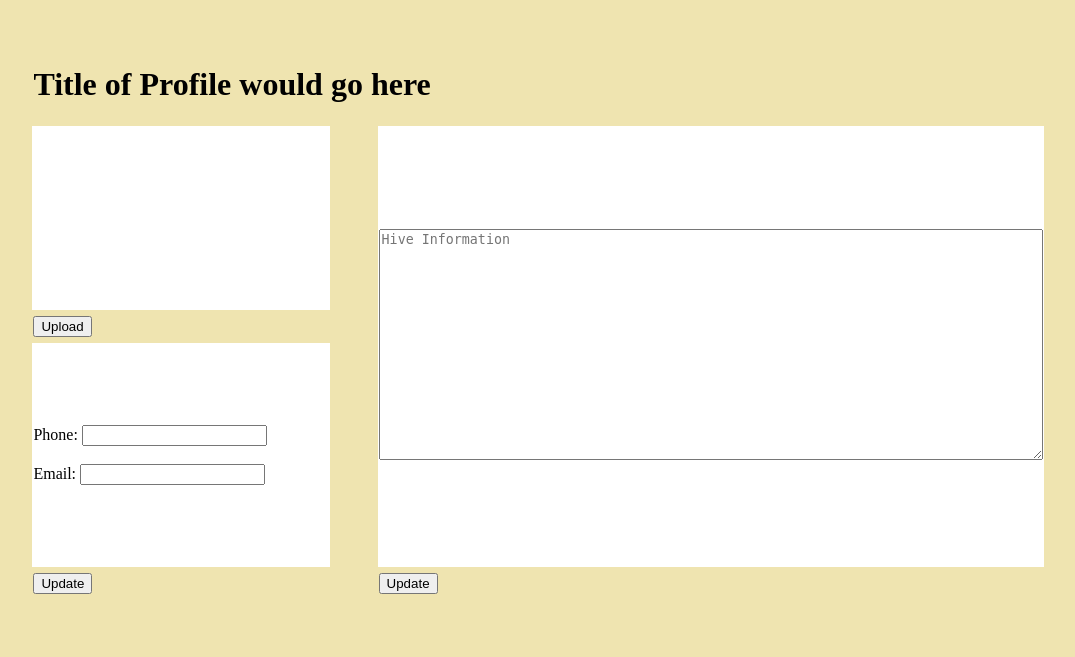
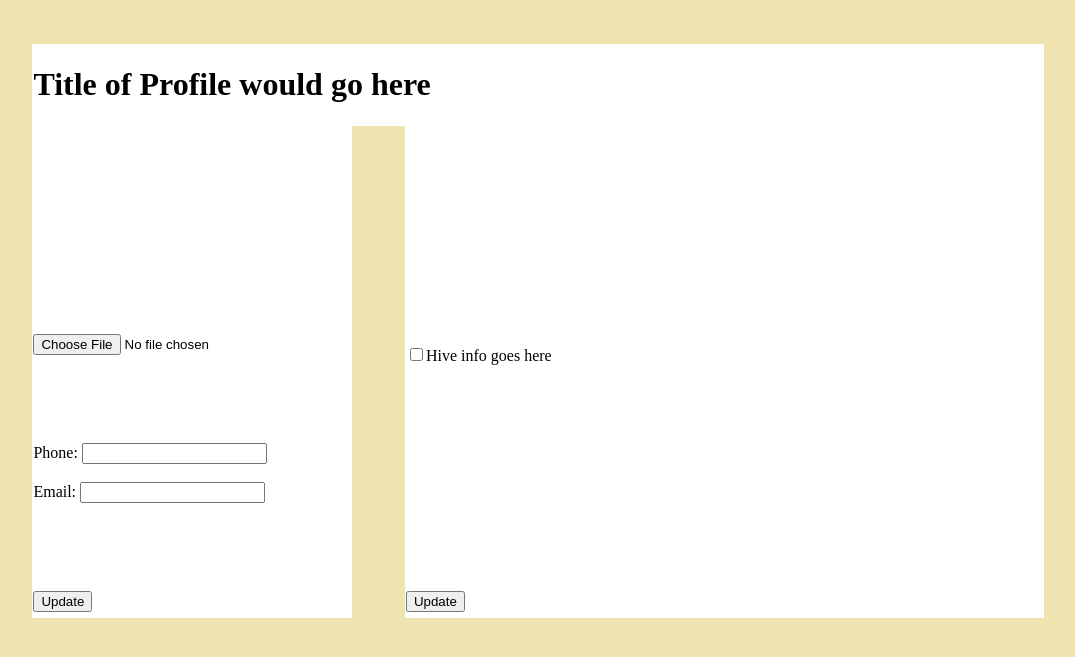
Before and after one commit to NeutrinoLiu/centralized_smart_dashboard, a Flask app: page /profile in a window 1280 px wide. Shown: the top 657 px of the page, without its empty margins (102-1177 px from the left). Run offline with Flask 2, Linux system fonts and the light colour scheme.

Commit message:
Update profile.html
Added id to buttons and boxes for js integration, hopefully had correct type forms

```diff
--- a/templates/profile.html
+++ b/templates/profile.html
@@ -12,22 +12,22 @@
     <table border="0" style="border-collapse: collapse; width: 80%;">
     <tbody>
         <tr style="height: 35px;">
-            <td style="width: 50%; height: 35px;" colspan="3" id="yellow"><h1>Title of Profile would go here</h1></td>
+            <td style="width: 50%; height: 35px;" colspan="3" id="titleText"><h1>Title of Profile would go here</h1></td>
         </tr>
-        <tr style="height: 182px;">
-            <td style="width: 30%; height: 182px;"></td>
-            <td style="width: 5%; height: 182px;" rowspan="4" id="yellow"></td>
-            <td style="width: 50%; height: 182px;" rowspan="3"><textarea rows="15" cols="80" align="center" placeholder="Hive Information"></textarea></td>
+        <tr style="height: 200px;">
+            <td style="width: 30%; height: 200px;"><img id="hiveimage" src="" alt=""></td>
+            <td style="width: 5%; height: 200px;" rowspan="4" id="yellow"></td>
+            <td style="width: 50%; height: 200px;" rowspan="3" id="hiveinfobox"><label><input type="checkbox" id="hiveinfo" name="hiveinfo" value="hiveinfo">Hive info goes here</label></td>
         </tr>
         <tr style="height: 31px;">
-            <td style="width: 30%; height: 31px;" id="yellow"><input type="submit" value="Upload" /></td>
+            <td style="width: 30%; height: 31px;"><input id="pictureupload" type="file" value="Upload" /></td>
         </tr>
         <tr style="height: 222px;">
             <td style="width: 30%; height: 222px;">Phone: <input name="yourphone" type="tel" /><br /></br>Email: <input name="yourmail" type="email" /></td>
         </tr>
         <tr style="height: 31px;">
-            <td style="width: 30%; height: 31px;" id="yellow"><input type="submit" value="Update" /></td>
-            <td style="width: 60%; height: 31px;" id="yellow"><input type="submit" value="Update" /></td>
+            <td style="width: 30%; height: 31px;"><input id="contactupdate" type="submit" value="Update" /></td>
+            <td style="width: 60%; height: 31px;"><input id="infoupdate" type="submit" value="Update" /></td>
         </tr>
     </tbody>
     </table>
```
